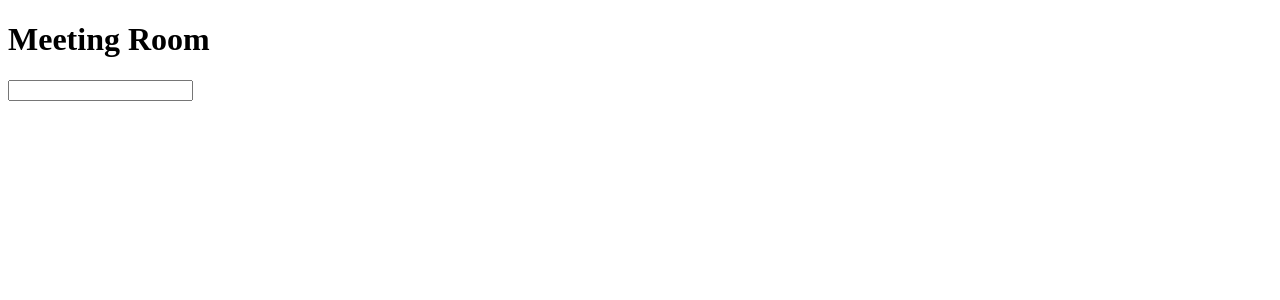
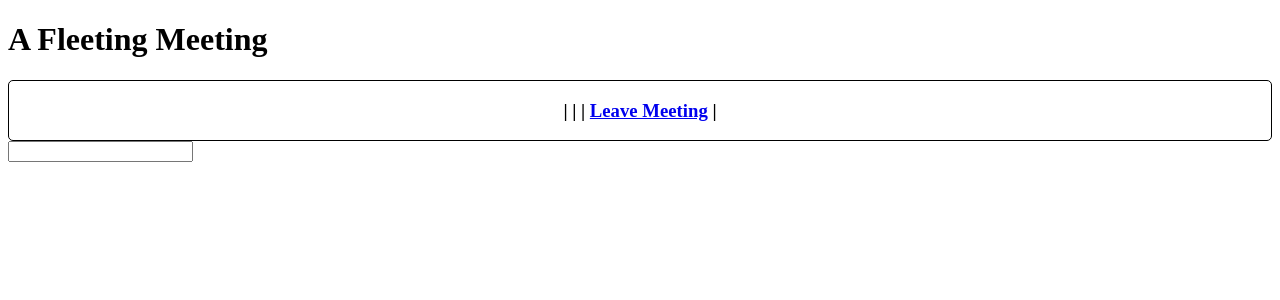
Before and after one commit to Zeverai/fleeting_meeting, a React (Create React App) app in the folder frontend/: page /meeting in a window 1280 px wide. Shown: the top 300 px of the page. Built offline with nearby package versions, Linux system fonts and the light colour scheme; no server answers.

Commit message:
User information display added. Styling started.

```diff
--- a/frontend/src/components/Meeting.js
+++ b/frontend/src/components/Meeting.js
@@ -2,7 +2,8 @@
 import React, { useState, useEffect} from 'react';
 import queryString from 'query-string';
 import io from 'socket.io-client';
-
+import UserDisplayInfo from './UserDisplayInfo.js'
+// frontend/src/UserDisplayInfo.js
 // -------------------------------------------------- Initialize Web Socket Here -->
 let socket;
 
@@ -57,7 +58,10 @@ console.log(message, messages);
 
     return (
         <div className="outer-input-container">
-            <h1>Meeting Room</h1>
+            <h1>A Fleeting Meeting</h1>
+
+            <UserDisplayInfo room={room} name={name}/>
+
             <div className="inner-input-container">
                 <input
                     value={message}
--- /dev/null
+++ b/frontend/src/components/UserDisplayInfo.js
@@ -0,0 +1,23 @@
+// -------------------------------------------------------- Import Dependencies -->
+import React from 'react';
+import '../styles/userdisplayinfo.css'
+
+const UserDisplayInfo = ({ name, room }) => (
+    <div className="user-display-info-outer-container">
+        <div className="left-user-display-info-container">
+
+        </div>
+        <h3 className="user-info-bar">| {name} | {room} | <a href="/">Leave Meeting</a> |</h3>
+
+        {/* <div className="right-user-display-info-container">
+            <a href="/">✖️</a>
+        </div> */}
+    </div>
+
+)
+
+
+
+
+
+export default UserDisplayInfo;
--- /dev/null
+++ b/frontend/src/styles/userdisplayinfo.css
@@ -0,0 +1,9 @@
+.user-display-info-outer-container {
+    display: flex;
+    flex-direction: row;
+    text-align: center;
+    justify-content: center;
+    align-content: center;
+    border: 1px solid black;
+    border-radius: 5px;
+}
```
